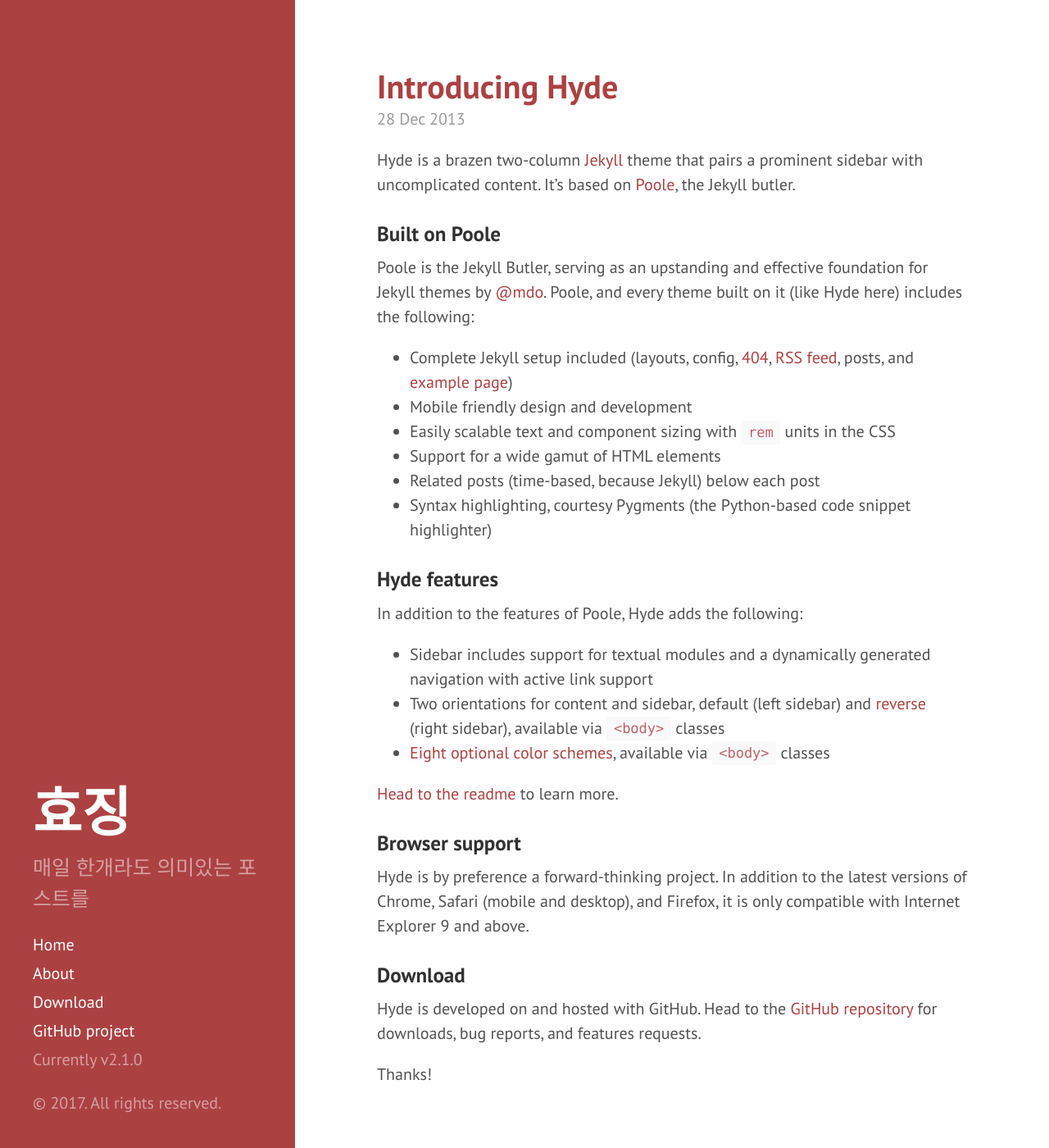
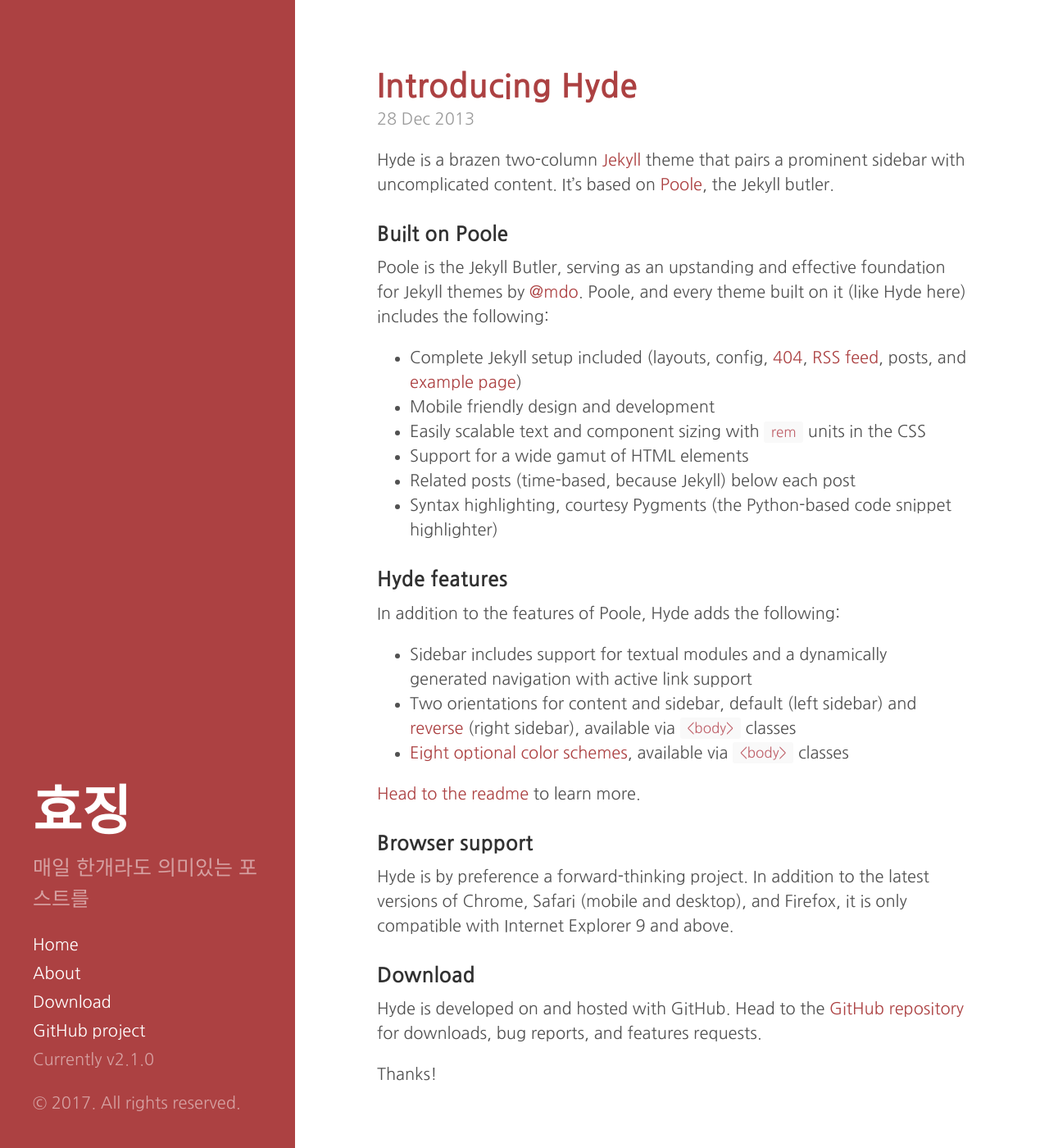
Before and after one commit to KimHyoJin/TIL, a Jekyll site: the page built from index.html, in a window 1280 px wide and 1400 px high. Shown: the whole window at 82% size. Built offline with Jekyll 4.4.1, drawn with Linux system fonts in a browser that asks for light colours; the list of posts is cut into pages by our own code.

Commit message:
Change Font

```diff
--- a/public/css/hyde.css
+++ b/public/css/hyde.css
@@ -30,9 +30,11 @@
  *
  * Update the foundational and global aspects of the page.
  */
+ @import url(http://fonts.googleapis.com/earlyaccess/nanumgothic.css);
+
 
 html {
-  font-family: "PT Sans", Helvetica, Arial, sans-serif;
+  font-family: 'Nanum Gothic', Helvetica, Arial, sans-serif;
 }
 @media (min-width: 48em) {
   html {
@@ -79,7 +81,7 @@ html {
 .sidebar-about h1 {
   color: #fff;
   margin-top: 0;
-  font-family: "Abril Fatface", serif;
+  font-family: 'Nanum Gothic', serif;
   font-size: 3.25rem;
 }
 
--- a/public/css/poole.css
+++ b/public/css/poole.css
@@ -35,6 +35,8 @@
  * Update the foundational and global aspects of the page.
  */
 
+ @import url(http://fonts.googleapis.com/earlyaccess/nanumgothic.css);
+
 * {
   -webkit-box-sizing: border-box;
      -moz-box-sizing: border-box;
@@ -48,7 +50,7 @@ body {
 }
 
 html {
-  font-family: "Helvetica Neue", Helvetica, Arial, sans-serif;
+  font-family: 'Nanum Gothic', Helvetica, Arial, sans-serif;
   font-size: 16px;
   line-height: 1.5;
 }
@@ -150,7 +152,7 @@ abbr[title] {
 /* Code */
 code,
 pre {
-  font-family: Menlo, Monaco, "Courier New", monospace;
+  font-family: 'Nanum Gothic', Menlo, Monaco, "Courier New", monospace;
 }
 code {
   padding: .25em .5em;
@@ -190,7 +192,7 @@ pre code {
 
 /* Gist via GitHub Pages */
 .gist .gist-file {
-  font-family: Menlo, Monaco, "Courier New", monospace !important;
+  font-family: 'Nanum Gothic', Menlo, Monaco, "Courier New", monospace !important;
 }
 .gist .markdown-body {
   padding: 15px;
@@ -389,7 +391,7 @@ tbody tr:nth-child(odd) th {
   overflow: hidden; /* clearfix */
   margin-left: -1rem;
   margin-right: -1rem;
-  font-family: "PT Sans", Helvetica, Arial, sans-serif;
+  font-family: 'Nanum Gothic', "PT Sans", Helvetica, Arial, sans-serif;
   color: #ccc;
   text-align: center;
 }
```
